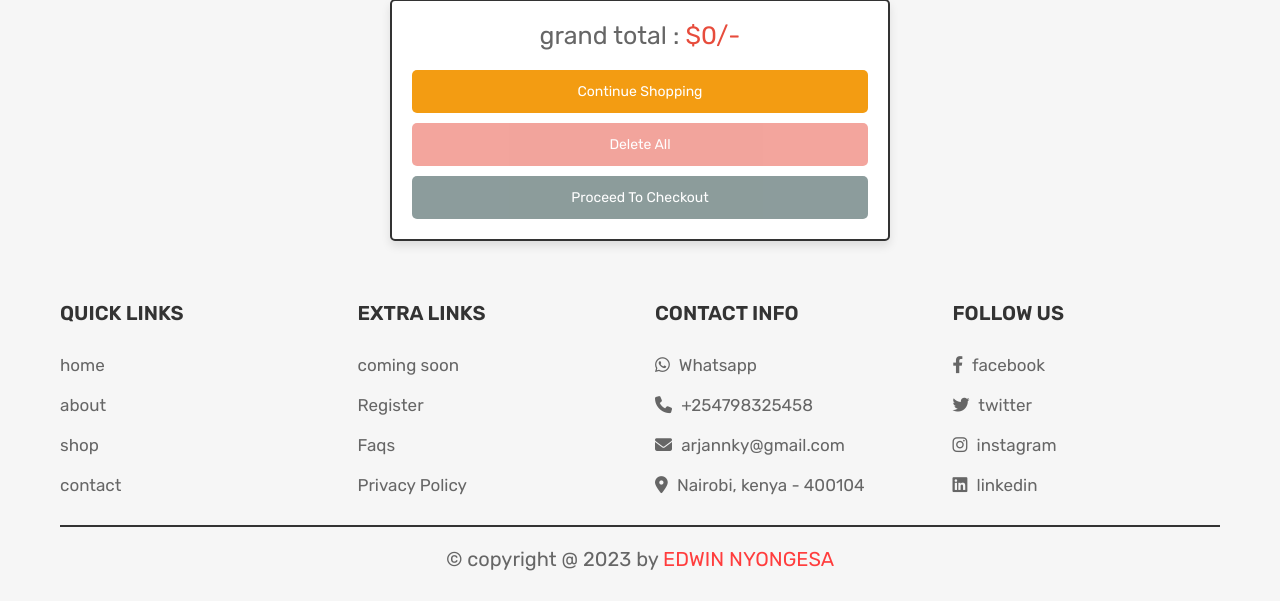
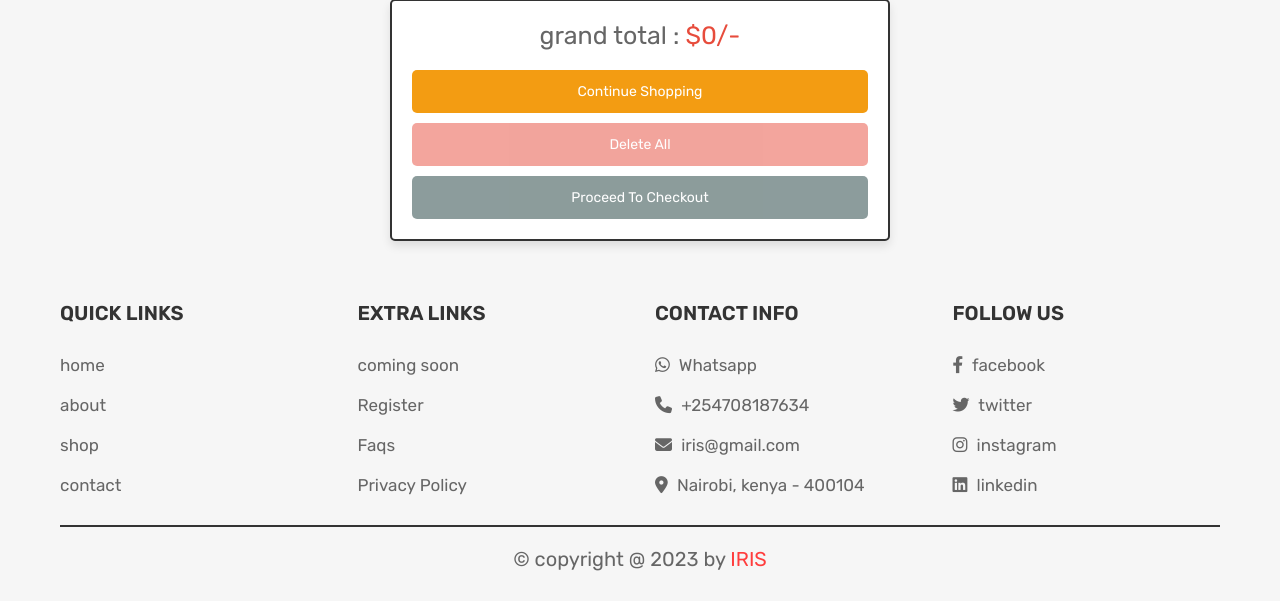
Before and after one commit to arjan001/BOOKLY, a PHP site: page /cart.php in a window 1280 px wide. Shown: the part 228-829 px from the top of the page. Run offline with PHP 8.4, Linux system fonts and the light colour scheme; the visitor is signed in with stand-in values (Sample User, id 1); data that the repository does not hold is empty; some libraries are stand-ins or nearby versions.

Commit message:
Update footer.php

```diff
--- a/footer.php
+++ b/footer.php
@@ -1,5 +1,4 @@
 <section class="footer">
-
 
    <div class="box-container">
 
@@ -23,8 +22,8 @@
       <div class="box">
          <h3>contact info</h3>
          <a href="https://api.whatsapp.com/send?phone=+25498325459&text=Hello,moreinformation!" target="_blank"> <i class="fa-brands fa-whatsapp"></i> Whatsapp</a>
-         <a href="tel:+254798325458"><i class="fas fa-phone"></i> +254798325458</a>
-         <a href="mailto:arjannky@gmail.com" target="_blank"> <i class="fas fa-envelope"></i> arjannky@gmail.com</a>
+         <a href="tel:+254798325458"><i class="fas fa-phone"></i> +254708187634</a>
+         <a href="mailto:arjannky@gmail.com" target="_blank"> <i class="fas fa-envelope"></i> iris@gmail.com</a>
          <a href="https://goo.gl/maps/FrJAmxTj2CUwrxYy6" target="_blank"><i class="fas fa-map-marker-alt"></i> Nairobi, kenya - 400104 </a>
       </div>
 
@@ -38,7 +37,7 @@
 
    </div>
 
-   <p class="credit"> &copy; copyright @ <?php echo date('Y'); ?> by <span>EDWIN NYONGESA</span> </p>
+   <p class="credit"> &copy; copyright @ <?php echo date('Y'); ?> by <span>IRIS</span> </p>
 
    <!--========== SCROLL TO TOP BUTTON  ==========-->
    <a href="#" class="scrollup" id="scroll-up" data-tilt data-tilt-glare>
```
